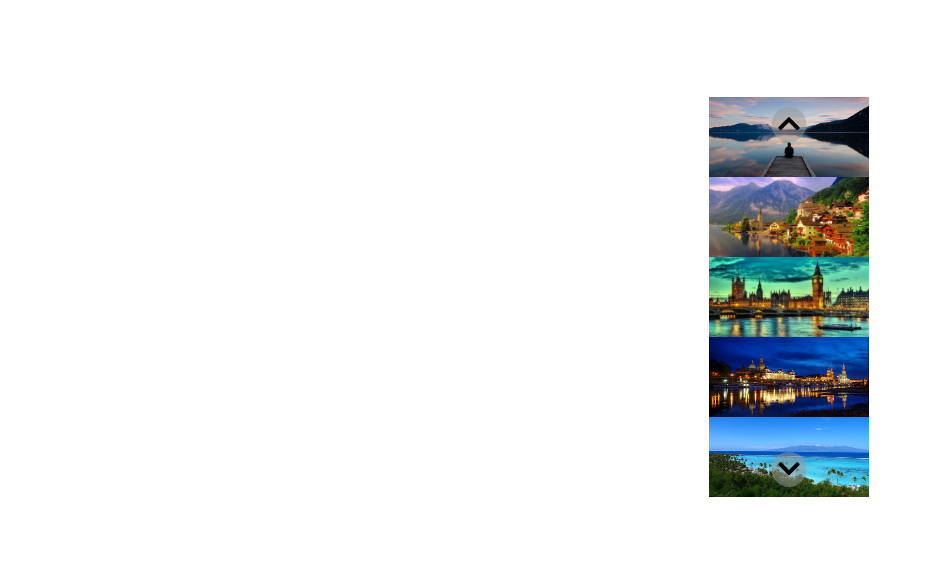
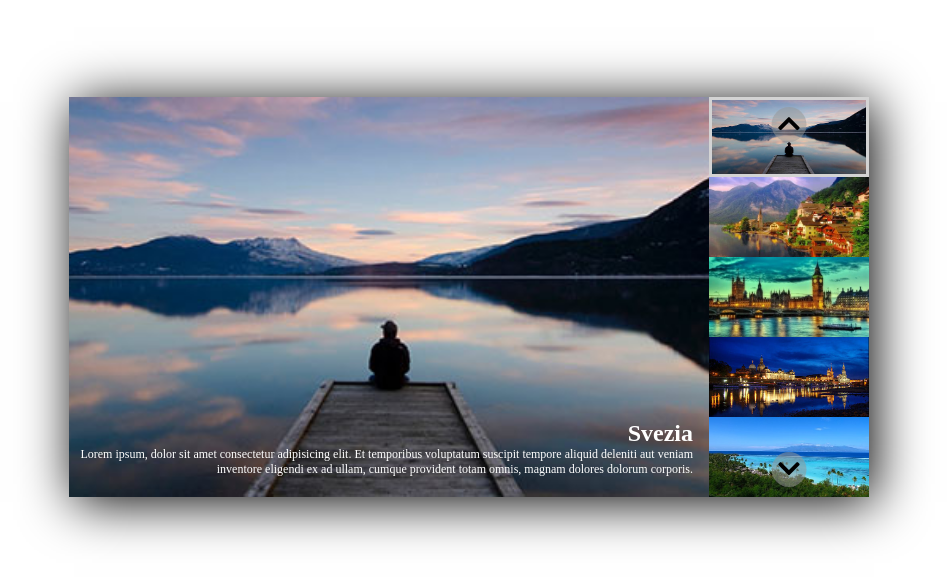
Before and after one commit to Alessio2299/js-array-carousel, a plain HTML site: page index.html in a window 1280 px wide. Shown: the part 103-686 px from the top of the page, without its empty margins (171-1118 px from the left). Drawn offline with Linux system fonts and the light colour scheme.

Commit message:
Inserted images and text from JS to HTML

```diff
--- a/css/style.css
+++ b/css/style.css
@@ -17,13 +17,18 @@
   left: 50%;
   transform: translate(-50%, -50%);
   display: flex;
+  box-shadow: 5px 5px 50px #000;
 }
 .content-text{
+  width: 78%;
   position: absolute;
   bottom: 20px;
-  right: 180px;
+  left: 0;
   text-align: end;
   color: #fff;
+}
+.content-text p{
+  font-size: 12px;
 }
 .box-principal-img{
   width: 80%;
--- a/index.html
+++ b/index.html
@@ -22,10 +22,10 @@
           </div>
         </div>
         <div class="box-aside-img">
-          <div class="arrow top">
+          <div id="up" class="arrow top">
             <i class="fas fa-chevron-up"></i>
           </div>
-          <div class="arrow down">
+          <div id="down" class="arrow down">
             <i class="fas fa-chevron-down"></i>
           </div>
         </div>
--- a/js/main.js
+++ b/js/main.js
@@ -1,7 +1,11 @@
 let containerImg = document.querySelector(".box-principal-img");
 let titleImg = document.getElementById("title");
 let textImg = document.getElementById("text-title");
-let asideImg = document.querySelector(".box-aside-img")
+let asideImg = document.querySelector(".box-aside-img");
+let buttonDown = document.getElementById("down");
+let buttonUp = document.getElementById("up");
+console.log(buttonDown);
+console.log(titleImg);
 
 const img = [
   'img/01.jpg',
@@ -45,3 +49,18 @@ containerImg.innerHTML = slides;
 titleImg.innerHTML = contentTitle;
 textImg.innerHTML = contentText;
 asideImg.innerHTML += aside;
+
+let currentImg = document.getElementsByTagName("IMG")[0];
+let currentTitle = document.getElementsByTagName("H2")[0];
+let currentText = document.getElementsByTagName("P")[0];
+let imgActive = document.querySelector(".aside-img");
+currentImg.classList.add("current");
+currentTitle.classList.add("current");
+currentText.classList.add("current");
+imgActive.classList.add("active");
+
+buttonDown.addEventListener("click",
+  function(){
+    alert("....")
+  }
+)
```
